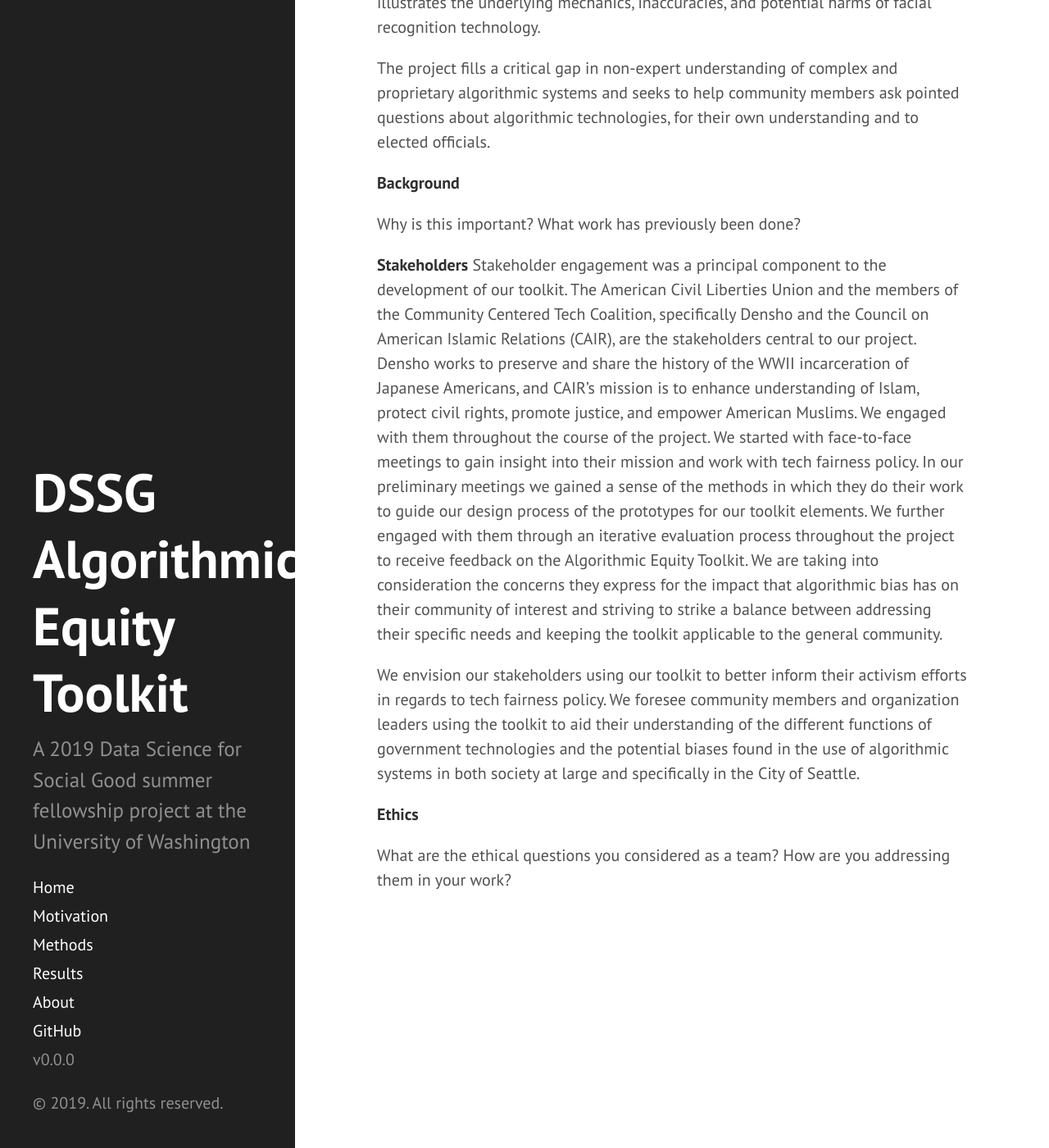
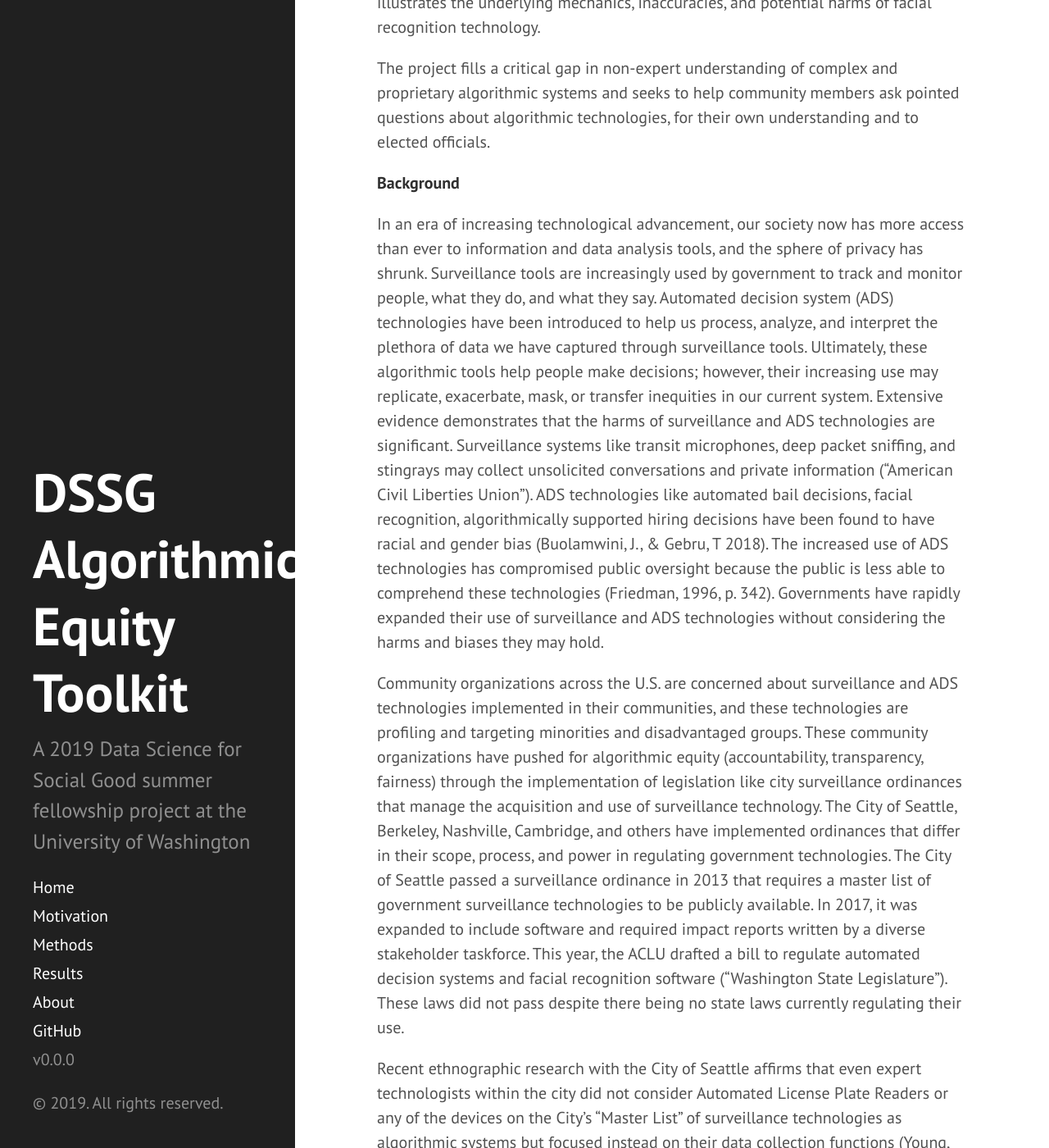
Before and after one commit to uwescience/AEKit-website, a Jekyll site: the page built from motivation.md, in a window 1280 px wide and 1400 px high, scrolled down 722 px. Shown: the whole window at 82% size. Built offline with Jekyll 4.4.1, drawn with Linux system fonts in a browser that asks for light colours; some of the changed text lies outside the part shown.

Commit message:
added background

```diff
--- a/motivation.md
+++ b/motivation.md
@@ -16,8 +16,11 @@ The project fills a critical gap in non-expert understanding of complex and prop
 
 **Background**
 
-Why is this important?
-What work has previously been done?
+In an era of increasing technological advancement, our society now has more access than ever to information and data analysis tools, and the sphere of privacy has shrunk. Surveillance tools are increasingly used by government to track and monitor people, what they do, and what they say. Automated decision system (ADS) technologies have been introduced to help us process, analyze, and interpret the plethora of data we have captured through surveillance tools. Ultimately, these algorithmic tools help people make decisions; however, their increasing use may replicate, exacerbate, mask, or transfer inequities in our current system. Extensive evidence demonstrates that the harms of surveillance and ADS technologies are significant. Surveillance systems like transit microphones, deep packet sniffing, and stingrays may collect unsolicited conversations and private information (“American Civil Liberties Union”). ADS technologies like automated bail decisions, facial recognition, algorithmically supported hiring decisions have been found to have racial and gender bias (Buolamwini, J., & Gebru, T 2018). The increased use of ADS technologies has compromised public oversight because the public is less able to comprehend these technologies (Friedman, 1996, p. 342). Governments have rapidly expanded their use of surveillance and ADS technologies without considering the harms and biases they may hold.
+
+Community organizations across the U.S. are concerned about surveillance and ADS technologies implemented in their communities, and these technologies are profiling and targeting minorities and disadvantaged groups. These community organizations have pushed for algorithmic equity (accountability, transparency, fairness) through the implementation of legislation like city surveillance ordinances that manage the acquisition and use of surveillance technology. The City of Seattle, Berkeley, Nashville, Cambridge, and others have implemented ordinances that differ in their scope, process, and power in regulating government technologies. The City of Seattle passed a surveillance ordinance in 2013 that requires a master list of government surveillance technologies to be publicly available. In 2017, it was expanded to include software and required impact reports written by a diverse stakeholder taskforce. This year, the ACLU drafted a bill to regulate automated decision systems and facial recognition software (“Washington State Legislature”). These laws did not pass despite there being no state laws currently regulating their use.
+
+Recent ethnographic research with the City of Seattle affirms that even expert technologists within the city did not consider Automated License Plate Readers or any of the devices on the City’s “Master List” of surveillance technologies as algorithmic systems but focused instead on their data collection functions (Young, Katell, & Krafft, 2019). Policy-makers and on-the-ground stakeholders alike find algorithmic systems to be illegible. We identified a need for civil rights advocates to hold public officials accountable regarding their use of surveillance and ADS technologies, so we decided to develop a toolkit to achieve this goal. There are toolkits produced by AI Now, AI BlindSpot, and the Center for Government Excellence that go into great detail about how ADS technologies work and the potential areas where they may cause harm. However, these toolkits are designed for an academic, government, or technical audience and focus primarily on ADS technologies. Our toolkit would be unique in that it would help community non-experts better identify surveillance and ADS technologies and be better equipped to engage with public officials in their regulation.
 
 **Stakeholders**
 Stakeholder engagement was a principal component to the development of our toolkit. The American Civil Liberties Union and the members of the Community Centered Tech Coalition, specifically Densho and the Council on American Islamic Relations (CAIR), are the stakeholders central to our project. Densho works to preserve and share the history of the WWII incarceration of Japanese Americans, and CAIR's mission is to enhance understanding of Islam, protect civil rights, promote justice, and empower American Muslims. We engaged with them throughout the course of the project. We started with face-to-face meetings to gain insight into their mission and work with tech fairness policy. In our preliminary meetings we gained  a sense of the methods in which they do their work to guide our design process of the prototypes for our toolkit elements. We further engaged with them through an iterative evaluation process throughout the project to receive feedback on the Algorithmic Equity Toolkit. We are taking into consideration the concerns they express for the impact that algorithmic bias has on their community of interest and striving to strike a balance between addressing their specific needs and keeping the toolkit applicable to the general community.
```
